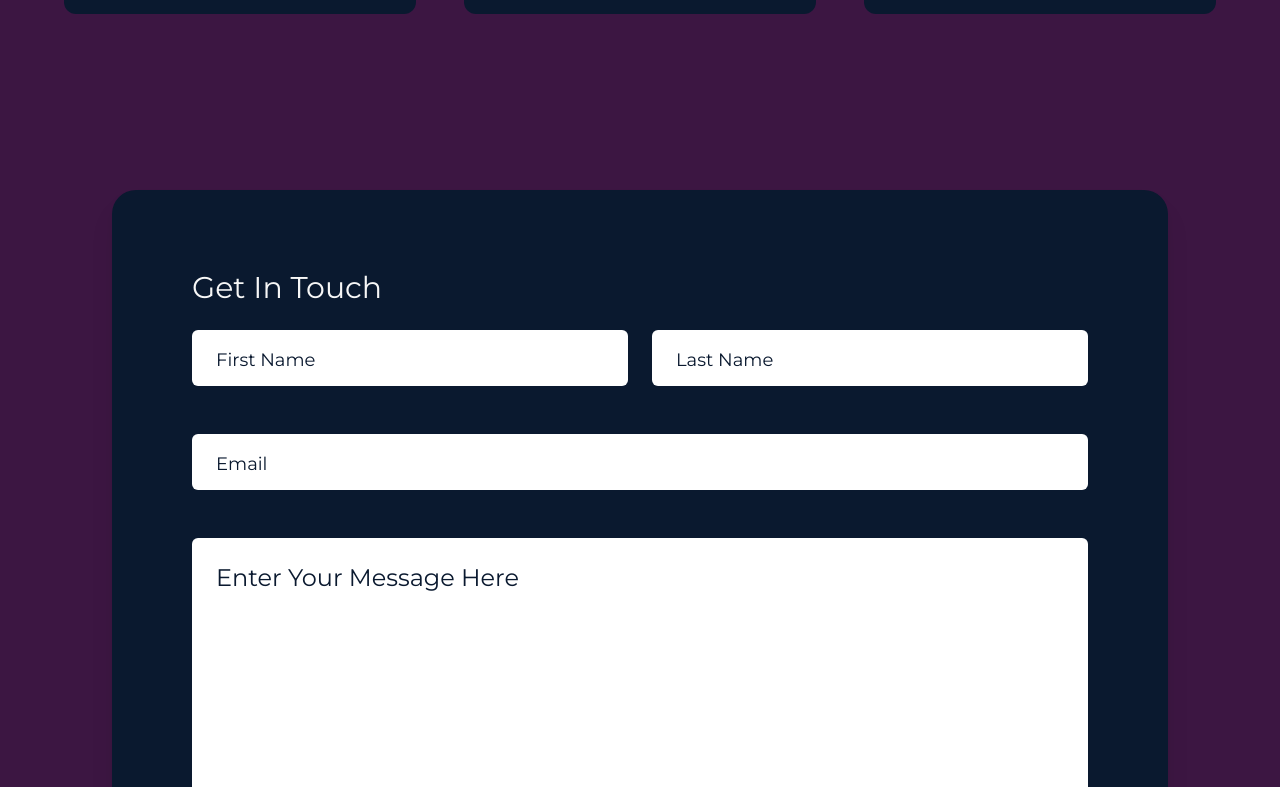
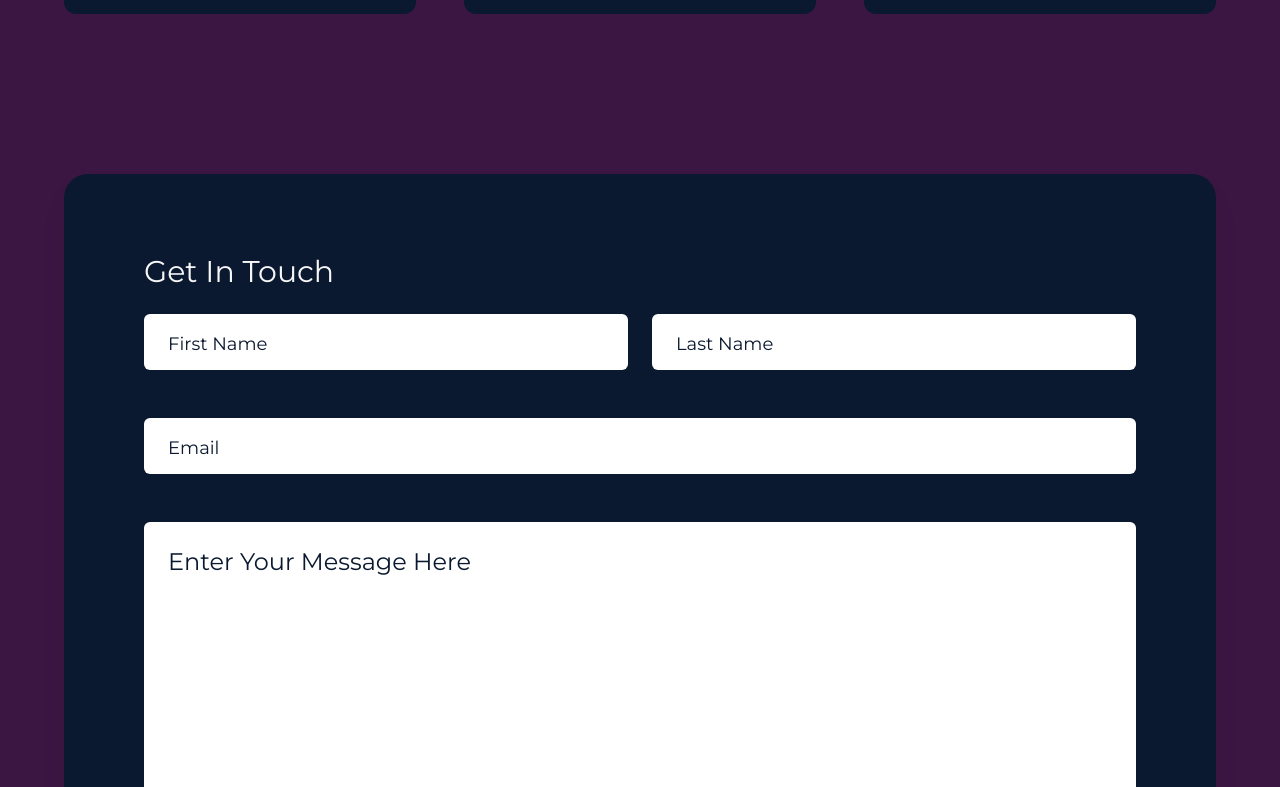
Before and after one commit to mohamedtahar7/seddik-portfolio, a React (Vite) app: page / in a window 1280 px wide. Shown: the part 1733-2520 px from the top of the page. Built offline with nearby package versions, Linux system fonts and the light colour scheme.

Commit message:
fixed contact padding

```diff
--- a/src/components/Contact.jsx
+++ b/src/components/Contact.jsx
@@ -3,7 +3,7 @@ import { FiMail } from "react-icons/fi";
 import Input from "./Input";
 const Contact = () => {
   return (
-    <div id="contact" className="md:px-28 px-10 sm:py-16">
+    <div id="contact" className="md:px-16 px-10 sm:py-12">
       <div className="sm:p-20 p-8 bg-[#0a192f] drop-shadow-xl rounded-3xl">
         <h1 className="text-3xl font-normal text-[#f7f7f7] mb-6">
           Get In Touch
```
